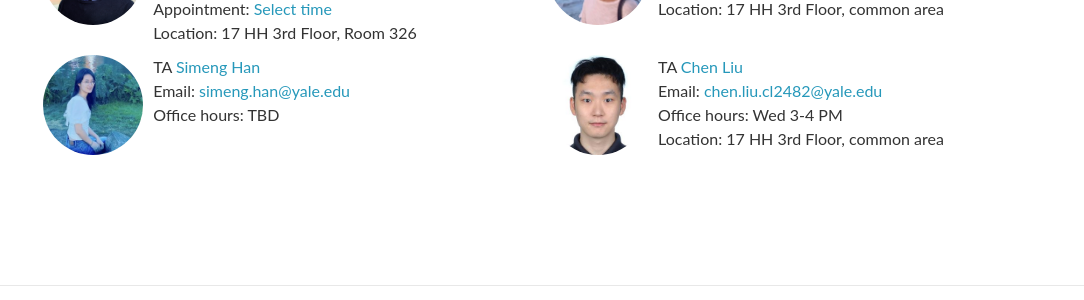
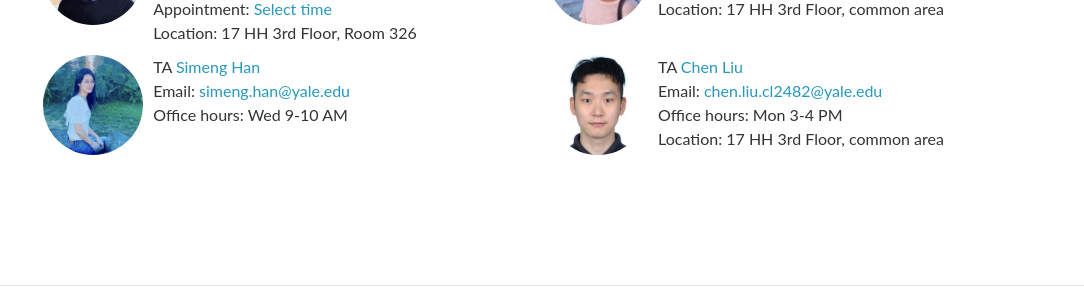
Before and after one commit to yale-nlp/cpsc488, a Jekyll site: the page built from _pages/about.md, in a window 1280 px wide and 1359 px high. Shown: the part 896-1196 px from the top of the window, without its empty margins (97-1181 px from the left). Built offline with Jekyll 4.4.1, drawn with Linux system fonts in a browser that asks for light colours; nearby versions of some CDN libraries; comment, search, counter and statistics services are not loaded.

Commit message:
update office hours

```diff
--- a/_data/staff.yml
+++ b/_data/staff.yml
@@ -18,12 +18,12 @@ TAs:
   - name: Simeng Han
     email: simeng.han@yale.edu
     url: https://shirleyhan6.github.io/
-    office-hours: TBD
+    office-hours: Wed 9-10 AM
     image: staff/simeng.jpg
 
   - name: Chen Liu
     email: chen.liu.cl2482@yale.edu
     url: https://www.chenliu1996.com
-    office-hours: Wed 3-4 PM
+    office-hours: Mon 3-4 PM
     location: 17 HH 3rd Floor, common area
     image: staff/chenl.jpg
```
